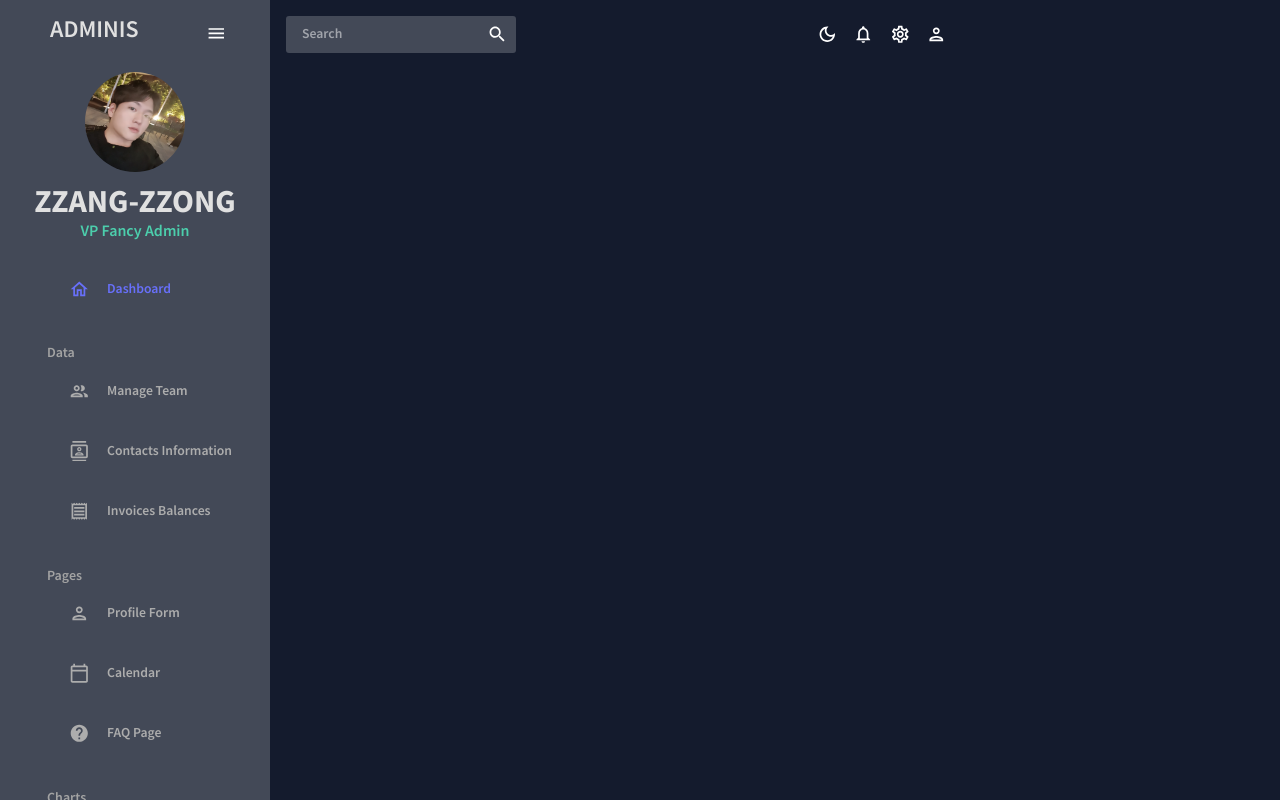
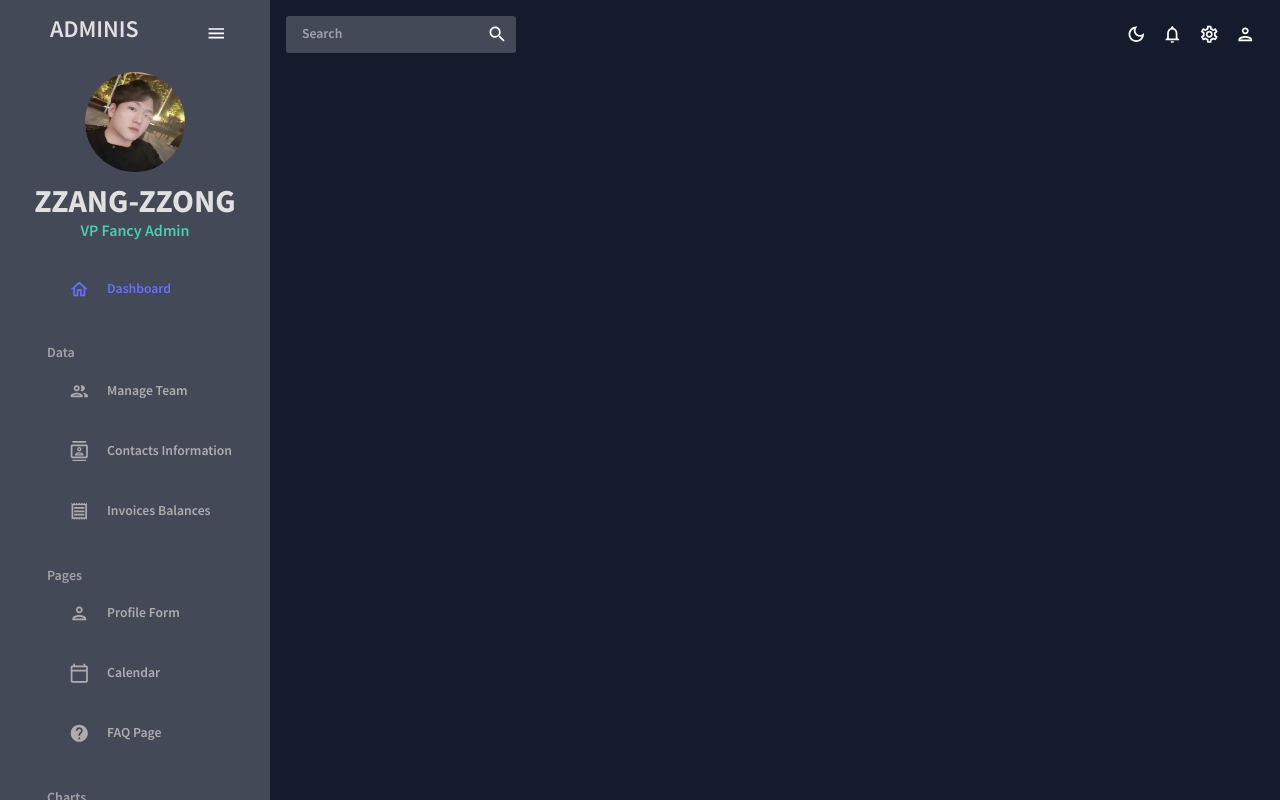
Before and after one commit to zzangzzong92/React-admin, a React (Create React App) app: page /form in a window 1280 px wide. Built offline with nearby package versions, Linux system fonts and the light colour scheme.

Commit message:
Fix : In topbar.jsx remove no using iconButton

```diff
--- a/src/scenes/global/Topbar.jsx
+++ b/src/scenes/global/Topbar.jsx
@@ -47,7 +47,6 @@ const Topbar = () => {
           <PersonOutlinedIcon />
         </IconButton>
       </Box>
-      <IconButton></IconButton>
     </Box>
   );
 };
```
